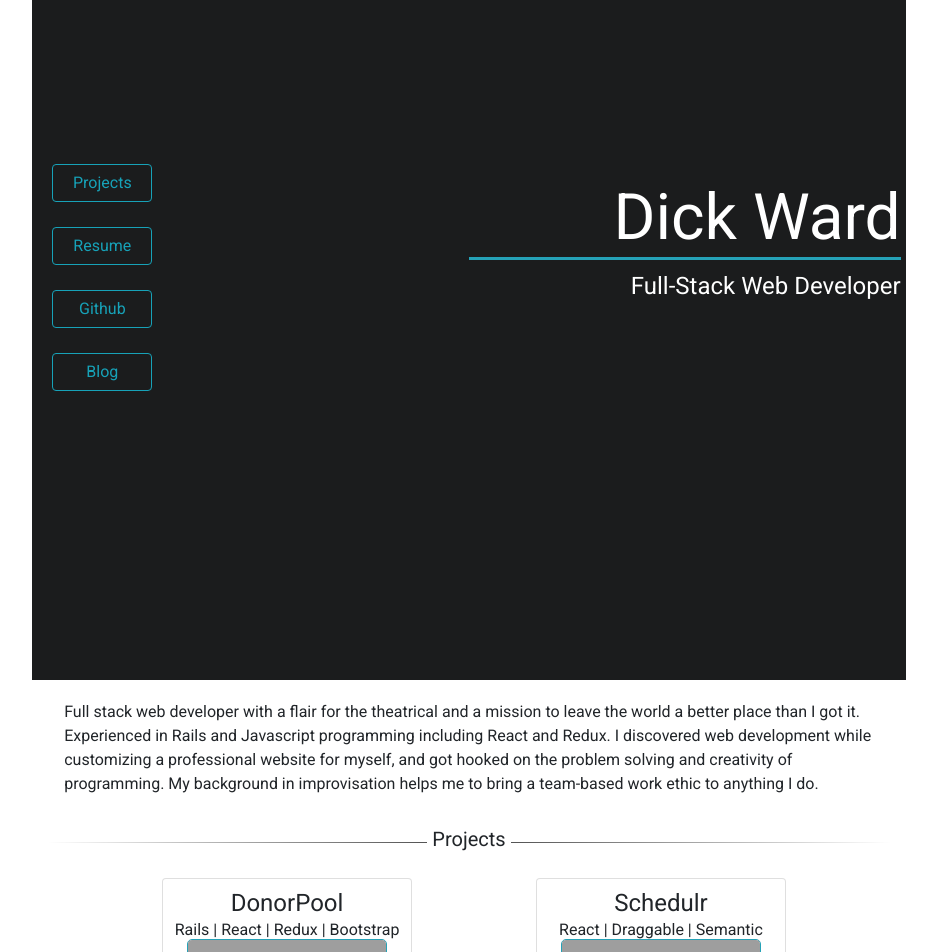
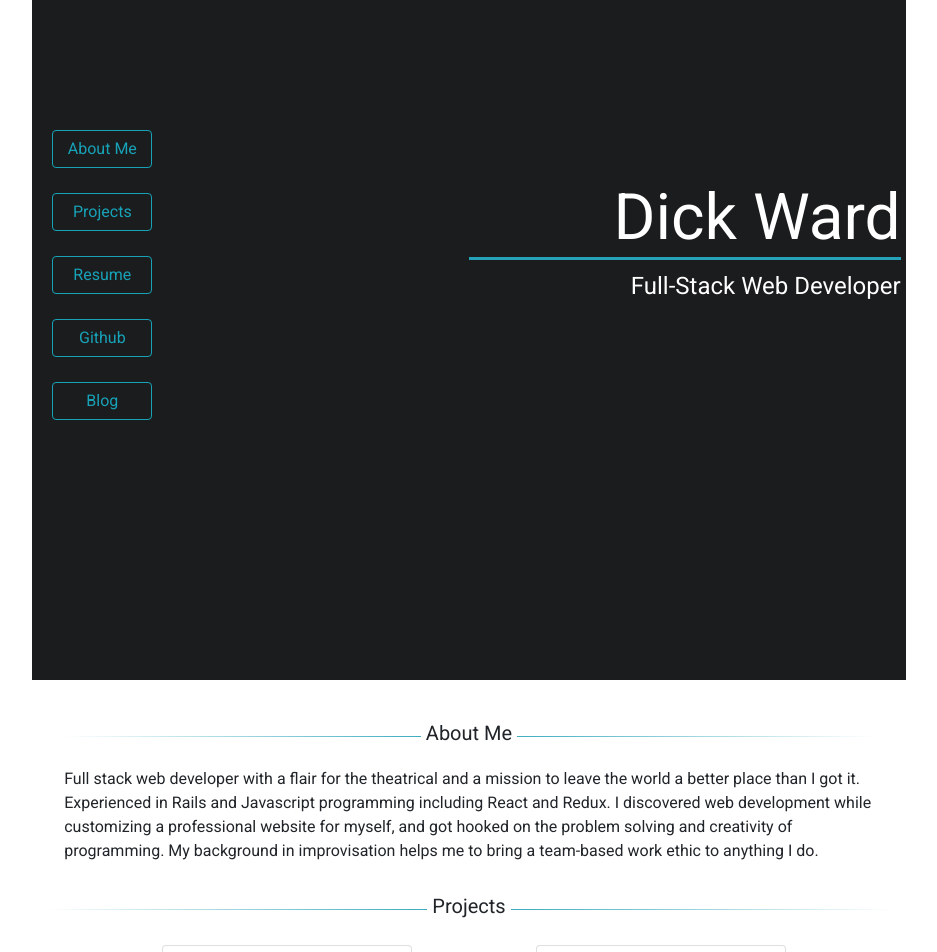
Before and after one commit to Dick-Ward/portfolio_v1, a React (Create React App) app: page / in a window 1280 px wide. Shown: the part 120-1072 px from the top of the page, without its empty margins (171-1108 px from the left). Built offline with nearby package versions, Linux system fonts and the light colour scheme; grey boxes are pictures that could not be loaded.

Commit message:
changed colors of lines and added a bio link

```diff
--- a/src/components/Bio.js
+++ b/src/components/Bio.js
@@ -2,7 +2,8 @@ import React from "react";
 
 const Bio = () => {
   return (
-    <div className="textBox">
+    <div id="bio" className="textBox" style={{ paddingTop: "20px" }}>
+      <hr className="bioLine" />
       Full stack web developer with a flair for the theatrical and a mission to
       leave the world a better place than I got it. Experienced in Rails and
       Javascript programming including React and Redux. I discovered web
--- a/src/components/ProjectModal.js
+++ b/src/components/ProjectModal.js
@@ -6,7 +6,9 @@ const ProjectModal = props => {
   const projectInfo = projects.find(
     project => project.name === props.selectedProject
   );
-  const techUsed = projectInfo.tech.map(technology => <li>{technology}</li>);
+  const techUsed = projectInfo.tech.map(technology => (
+    <li key={technology}>{technology}</li>
+  ));
 
   const projectLinks = projectInfo.links.map(link => (
     <Button
--- a/src/components/Splash.js
+++ b/src/components/Splash.js
@@ -6,6 +6,15 @@ const Splash = () => {
     <Row style={{ minHeight: "800px" }} className="splashBack">
       <Col className="splashColumn" xs="5" sm="6">
         <div className="splashButtonBox">
+          <Button
+            outline
+            color="info"
+            style={{ display: "block" }}
+            className="splashButton"
+            href="#bio"
+          >
+            About Me
+          </Button>
           <Button
             outline
             color="info"
--- a/src/index.css
+++ b/src/index.css
@@ -99,7 +99,7 @@ body {
   right: 0;
   bottom: 0;
   left: 0;
-  height: 233px;
+  height: 300px;
   margin: auto;
 }
 .splashTextBox {
@@ -134,7 +134,7 @@ body {
   background-image: linear-gradient(
     to right,
     rgba(0, 0, 0, 0),
-    rgba(0, 0, 0, 0.75),
+    RGB(37, 162, 183),
     rgba(0, 0, 0, 0)
   );
 }
@@ -156,13 +156,35 @@ body {
   background-image: linear-gradient(
     to right,
     rgba(0, 0, 0, 0),
-    rgba(0, 0, 0, 0.75),
+    RGB(37, 162, 183),
     rgba(0, 0, 0, 0)
   );
 }
 
 .projectsLine:after {
   content: "Projects";
+  display: inline-block;
+  position: relative;
+  top: -0.9em;
+  font-size: 1.25em;
+  padding: 0 0.25em;
+  background: white;
+}
+.bioLine {
+  margin-bottom: 30px;
+  text-align: center;
+  border: 0;
+  height: 1px;
+  background-image: linear-gradient(
+    to right,
+    rgba(0, 0, 0, 0),
+    RGB(37, 162, 183),
+    rgba(0, 0, 0, 0)
+  );
+}
+
+.bioLine:after {
+  content: "About Me";
   display: inline-block;
   position: relative;
   top: -0.9em;
```
